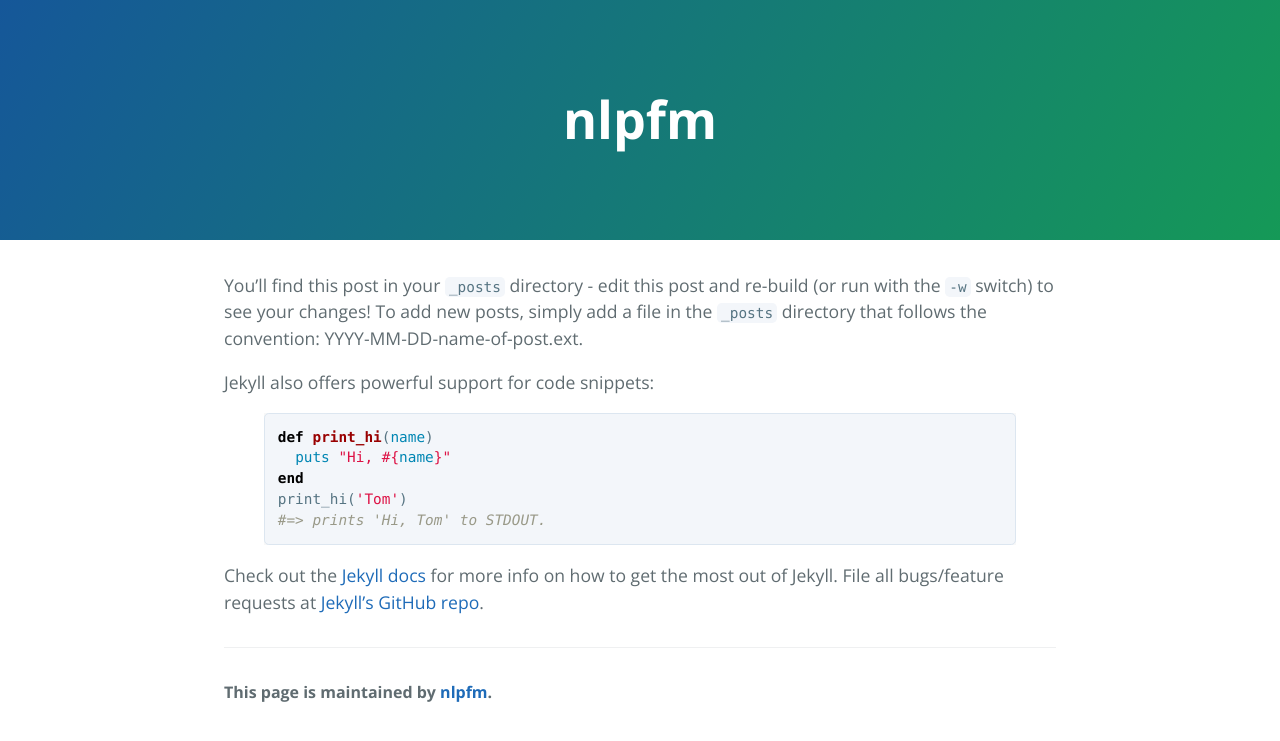
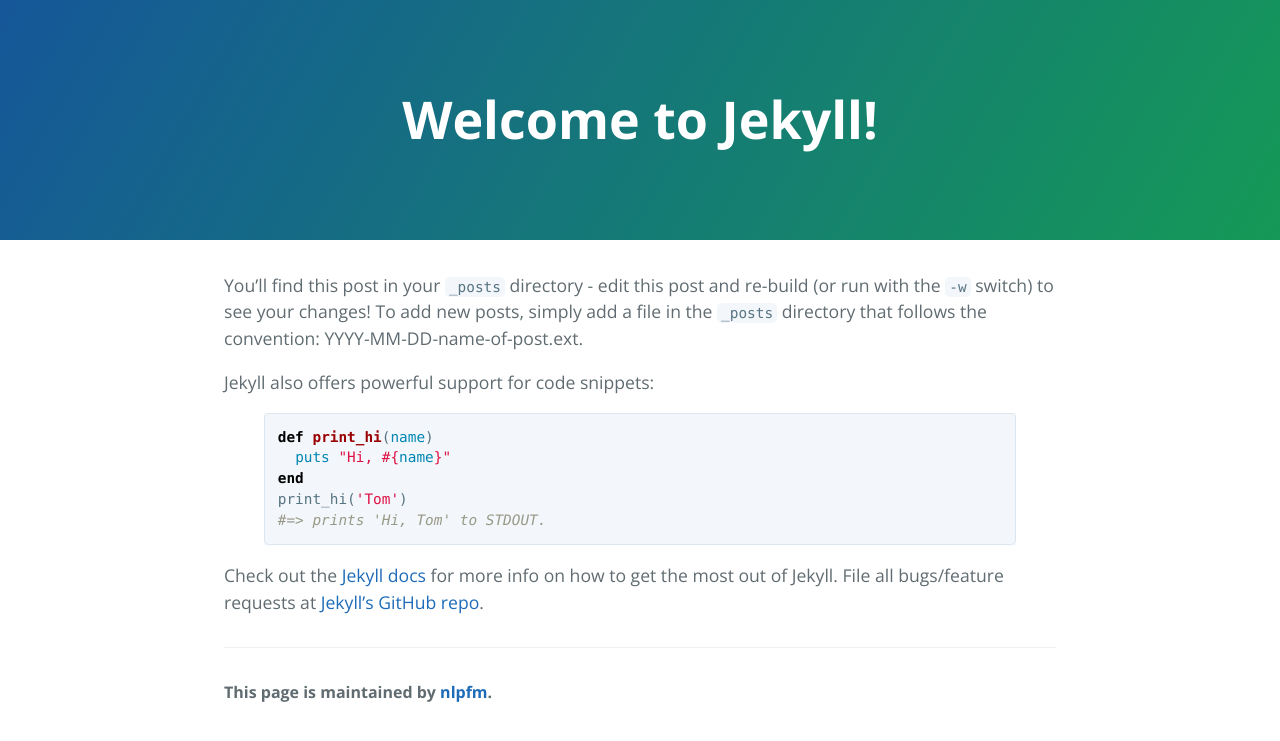
Before and after one commit to nlpfm/nlpfm.github.io, a Jekyll site: the page built from _posts/2016-02-12-sample-content.md, in a window 1280 px wide. Shown: the top 741 px of the page. Built offline with Jekyll 4.4.1, drawn with Linux system fonts in a browser that asks for light colours.

Commit message:
Update page-header.html

```diff
--- a/_includes/page-header.html
+++ b/_includes/page-header.html
@@ -1,5 +1,8 @@
 <section class="page-header">
+  <!--
   <h1 class="project-name">{{ site.title }}</h1>
+  -->
+  <h1 class="project-name">{% if page.title %}{{ page.title }}{% else %}{{ site.title }}{% endif %}</h1>
   <!--
   <h2 class="project-tagline">{{ site.tagline }}</h2>
   <a href="#" class="btn">View on GitHub</a>
```
